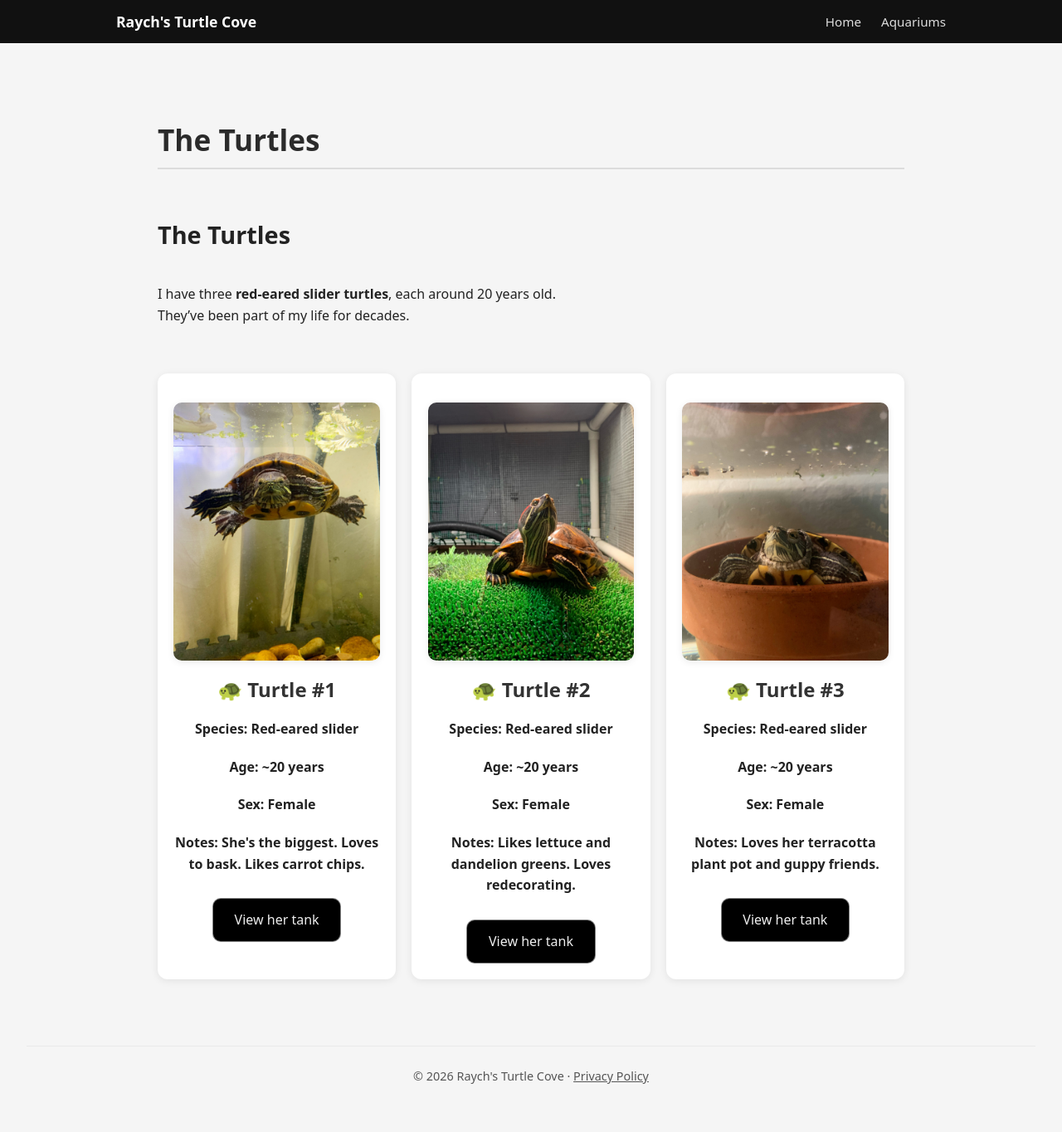
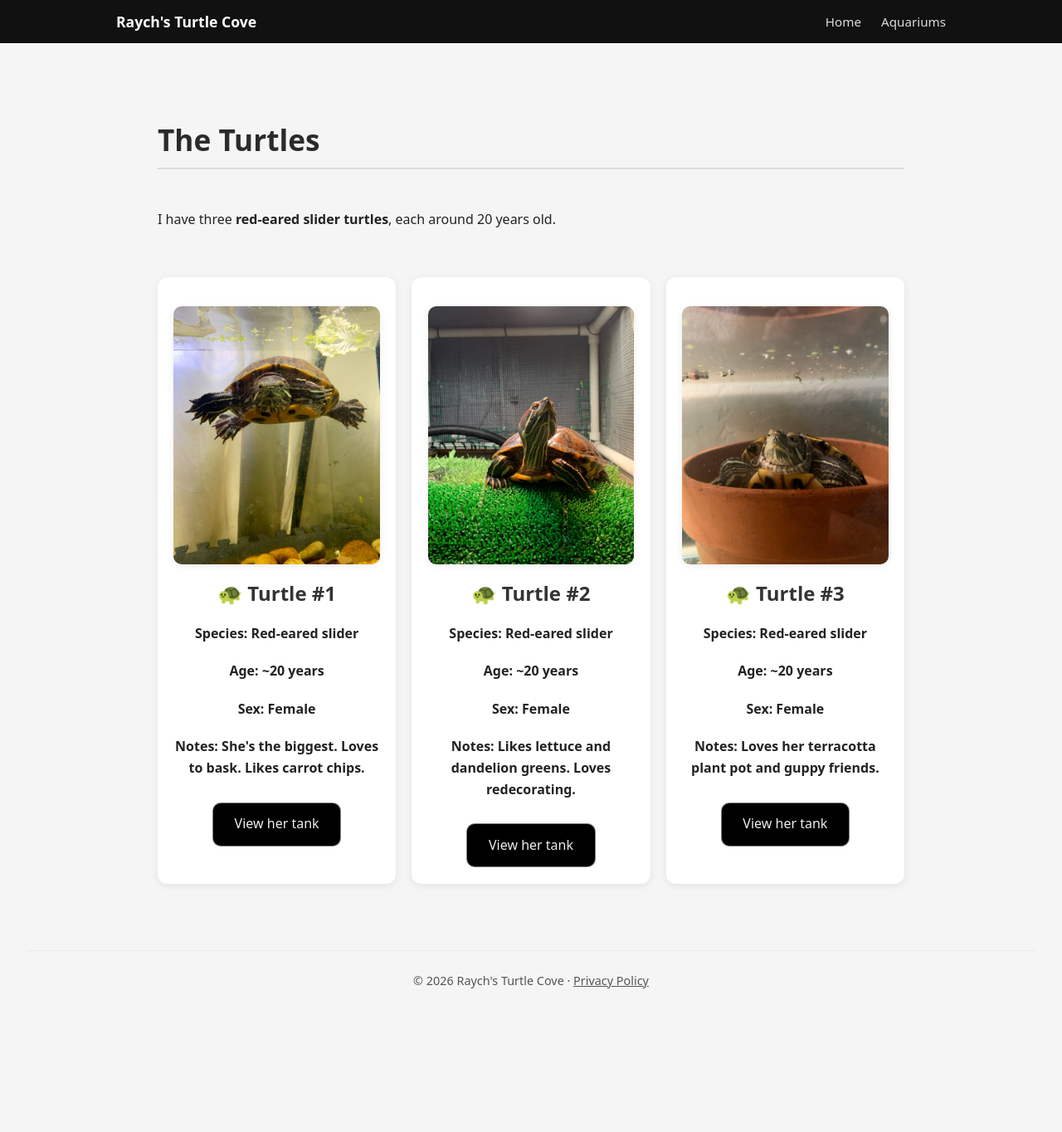
Before and after one commit to rachelsprague/turtles.raych.com, a Jekyll site: the page built from animals/turtles.md, in a window 1280 px wide. Shown: the whole page at 83% size. Built offline with Jekyll 4.4.1, drawn with Linux system fonts in a browser that asks for light colours; after the commit the page ends 1249 px from its top, so only the background shows below that.

Commit message:
copy updates

```diff
--- a/animals/turtles.md
+++ b/animals/turtles.md
@@ -4,10 +4,10 @@ title: The Turtles
 permalink: /animals/turtles/
 ---
 
-# The Turtles
+<!-- # The Turtles -->
 
 I have three **red-eared slider turtles**, each around 20 years old.
-They've been part of my life for decades.
+<!-- They've been part of my life for decades. -->
 
 <div class="animal-grid">
 
```
